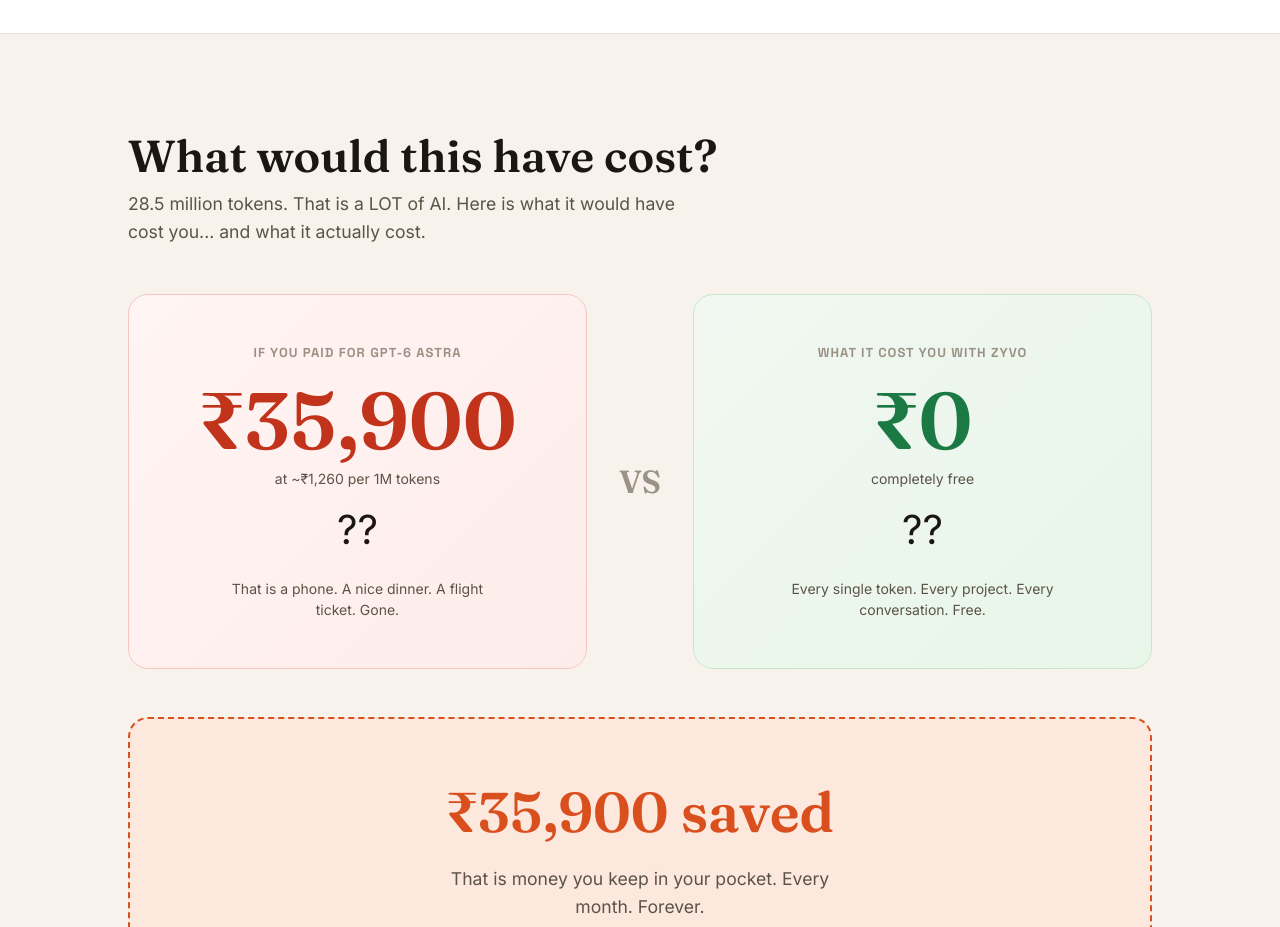
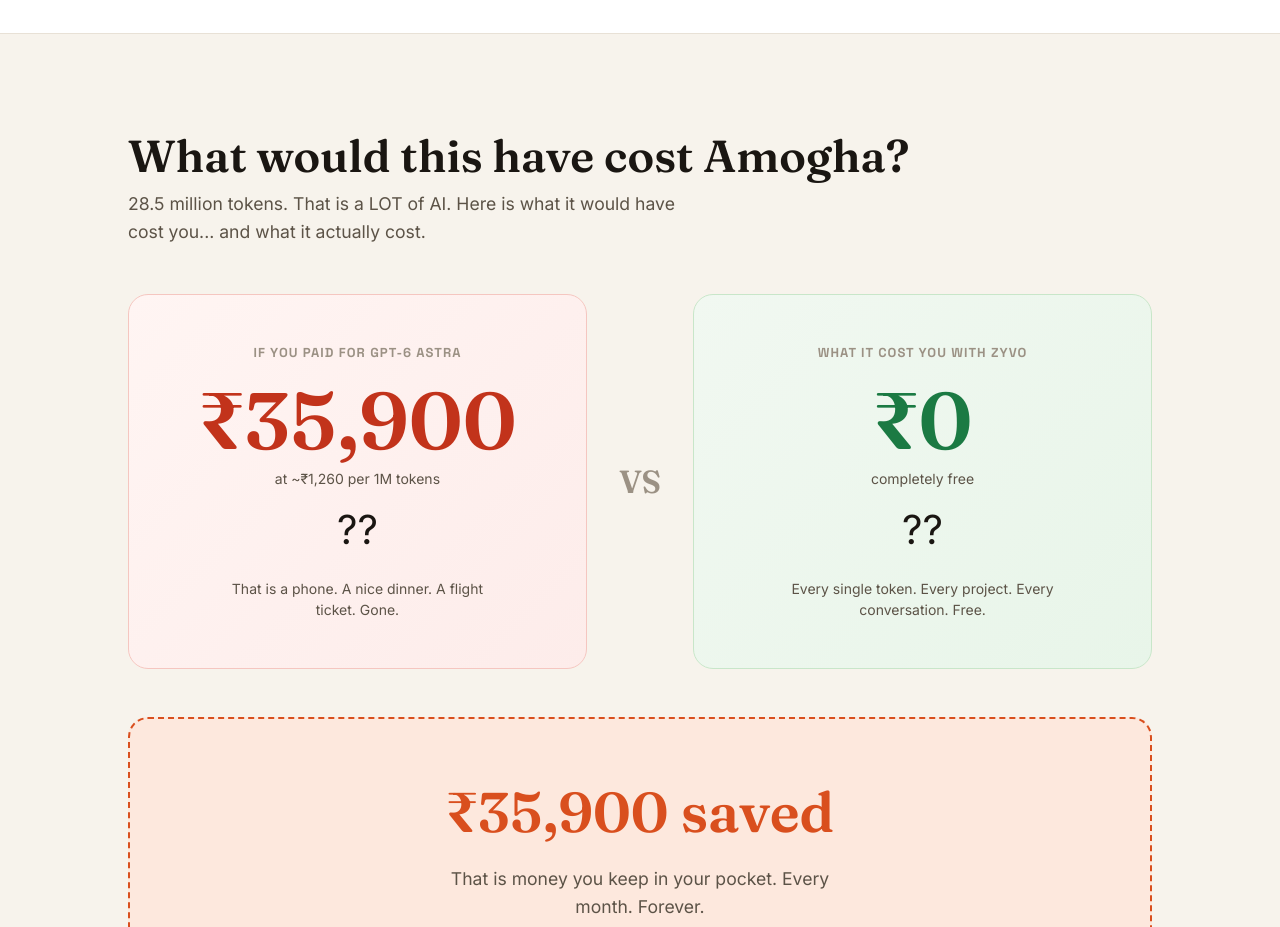
Before and after one commit to Amogha-A-Nadiger/ai-agent-showcase, a plain HTML site: page index.html in a window 1280 px wide. Shown: the part 4440-5367 px from the top of the page. Drawn offline with Linux system fonts and the light colour scheme.

Commit message:
zyvo: update cost comparison heading to Amogha

```diff
--- a/index.html
+++ b/index.html
@@ -897,7 +897,7 @@ footer .credit {
 <!-- Cost comparison -->
 <section class="cost-compare">
   <div class="container">
-    <h2 class="reveal">What would this have cost?</h2>
+    <h2 class="reveal">What would this have cost Amogha?</h2>
     <p class="intro reveal reveal-delay-1">28.5 million tokens. That is a LOT of AI. Here is what it would have cost you... and what it actually cost.</p>
     <div class="compare-grid">
       <div class="compare-card compare-paid reveal">
```
